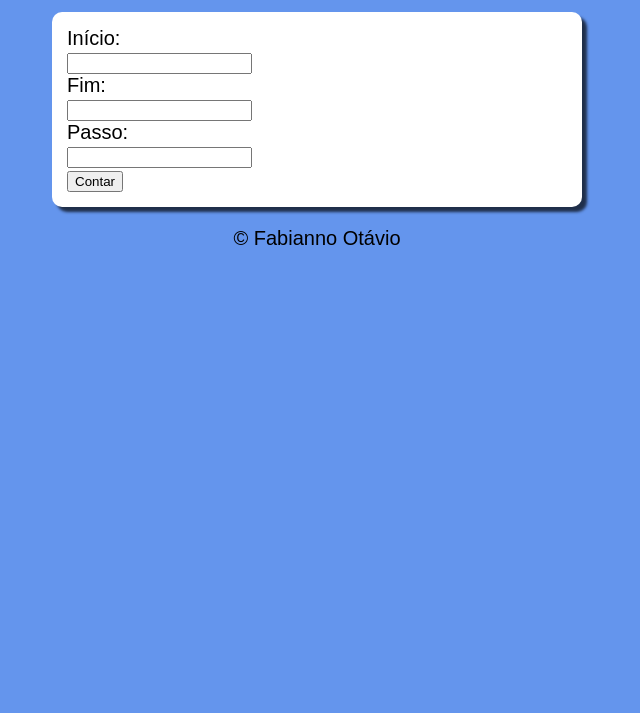
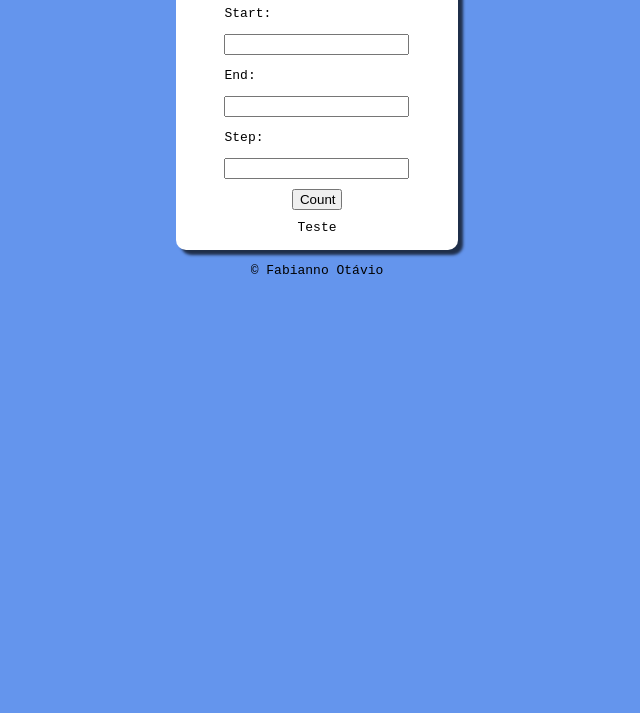
Before and after one commit to Fabianno-Otavio/counter, a plain HTML site: page index.html in a window 1280 px wide. Shown: the part 87-800 px from the top of the page, without its empty margins (323-963 px from the left). Drawn offline with Linux system fonts and the light colour scheme.

Commit message:
Feature: add error messages

```diff
--- a/index.html
+++ b/index.html
@@ -9,20 +9,26 @@
 </head>
 <body>
     <header>
-        <h1>Contador</h1>
+        <h1>COUNTER</h1>
     </header>
     <section>
-        <div id="inputs">
-            Início:
+        <article>
+            <div>
+            <p>Start:</p>
             <input type="number" name="inicio" id="inicio">
-            Fim:
+            </div>
+            <div>
+            <p>End:</p>
             <input type="number" name="fim" id="fim">
-            Passo:
+            </div>
+            <div>
+            <p>Step:</p>
             <input type="number" name="passo" id="passo">
-            <input type="button" value="Contar" onclick="contar()">
-        </div>
-        <div id="res">
-        </div>
+            </div>
+            <input type="button" value="Count" onclick="contar()" id="btn">
+            <article id="res">Teste</article>
+        </article>
+
     </section>
     <footer>
         <p>&copy; Fabianno Otávio</p>
--- a/script.js
+++ b/script.js
@@ -4,8 +4,21 @@ function contar(){
     var passo = document.getElementById('passo')
     var res = document.getElementById('res')
     res.innerHTML=''
-    for(var i = Number(inicio.value);i<=fim.value;i+=Number(passo.value)){
+    if(passo.value == 0){
+        res.innerHTML='Digite o passo.'
+    } else if(inicio.value == '' || fim.value == ''){
+        res.innerHTML='Impossível contar. Digite algum valor.'
+    } else {
+    if(inicio.value>fim.value){
+        for(var i = Number(inicio.value);i>=Number(fim.value);i-=Number(passo.value)){
+        res.innerHTML+= `${i} `
+        console.log(i)
+        }
+    } else {
+    for(var i = Number(inicio.value);i<=Number(fim.value);i+=Number(passo.value)){
         res.innerHTML+= `${i} `
         console.log(i)
     }
+    }
+    }
 }
--- a/style.css
+++ b/style.css
@@ -1,19 +1,38 @@
 body{
     background-color: cornflowerblue;
-    font: normal 15pt Arial;
+    font-family: monospace;
 }
 
 section{
     background-color: white;
     border-radius: 10px;
     padding:15px;
-    width: 500px;
     margin: auto;
     box-shadow: 5px 5px 3px rgba(0, 0, 0, 0.685);
+    justify-content: center;
+    flex-direction: column;
+    width:20%;
 }
+
 h1,footer{
     text-align: center;
 }
-#inputs{
-    width:100px;
+
+div {
+    display:flex;
+    flex-direction: column;
+    justify-content: center;
+    max-width:80%;
 }
+
+article{
+    display:flex;
+    flex-direction: column;
+    justify-content: space-between;
+    align-items: center;
+}
+
+#btn{
+    margin:10px;
+    width:50px;
+}
```
